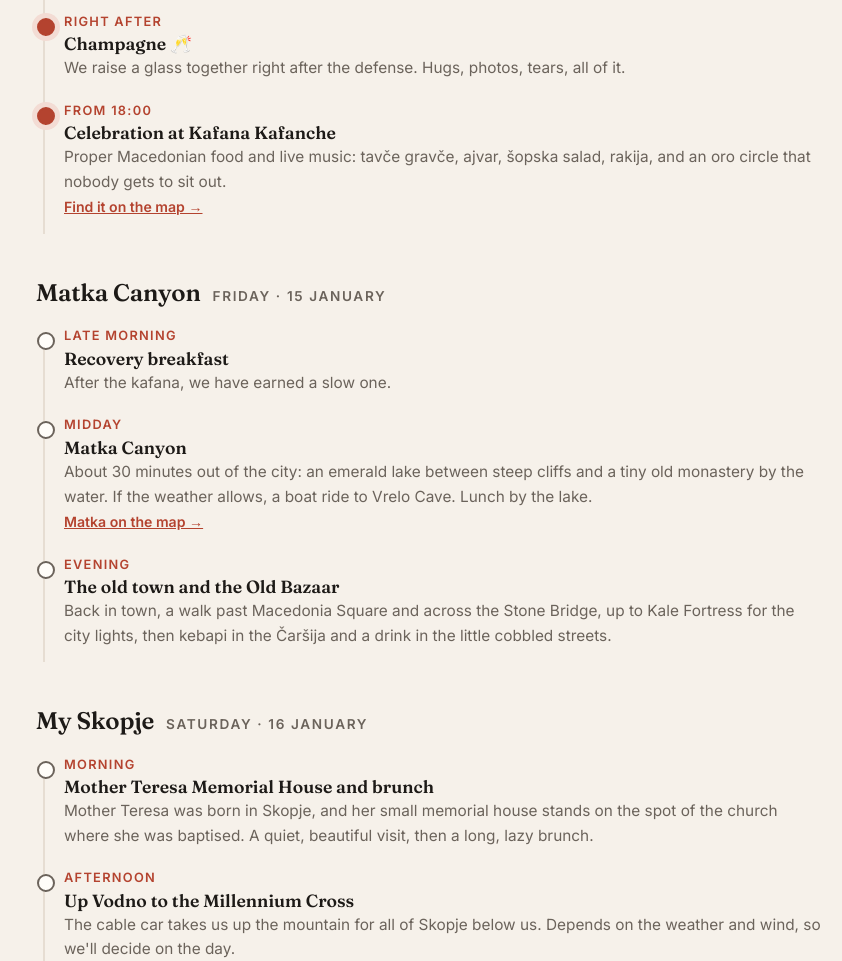
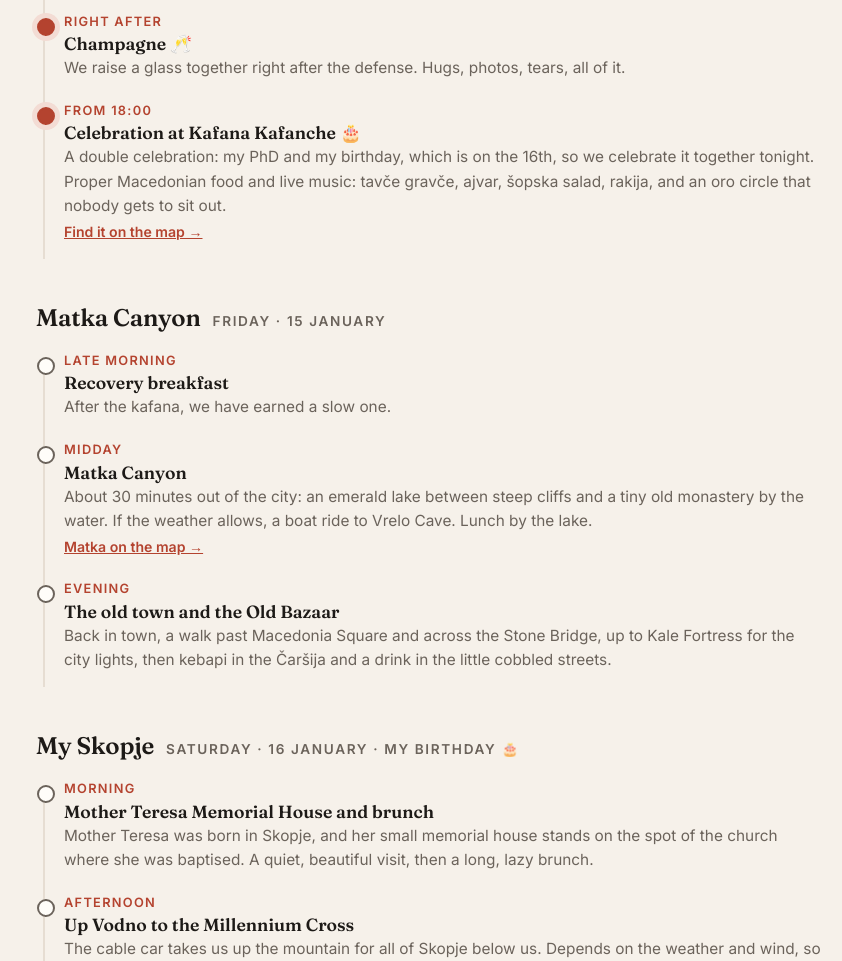
Before and after one commit to dobrevajovana/phd-invitation, a plain HTML site: page index.html in a window 1280 px wide. Shown: the part 2380-3341 px from the top of the page, without its empty margins (210-1052 px from the left). Drawn offline with Linux system fonts and the light colour scheme.

Commit message:
Add birthday celebration
Co-Authored-By: Claude Opus 5.5 <noreply@anthropic.com>

```diff
--- a/index.html
+++ b/index.html
@@ -242,8 +242,8 @@
           </div></li>
         <li class="big"><div class="t">Right after</div><h4>Champagne 🥂</h4>
           <p>We raise a glass together right after the defense. Hugs, photos, tears, all of it.</p></li>
-        <li class="big"><div class="t">From 18:00</div><h4>Celebration at Kafana Kafanche</h4>
-          <p>Proper Macedonian food and live music: tavče gravče, ajvar, šopska salad, rakija, and an oro circle that nobody gets to sit out.</p>
+        <li class="big"><div class="t">From 18:00</div><h4>Celebration at Kafana Kafanche 🎂</h4>
+          <p>A double celebration: my PhD and my birthday, which is on the 16th, so we celebrate it together tonight. Proper Macedonian food and live music: tavče gravče, ajvar, šopska salad, rakija, and an oro circle that nobody gets to sit out.</p>
           <a href="https://www.google.com/maps/search/?api=1&query=Kafanche+Skopje" target="_blank" rel="noopener">Find it on the map →</a></li>
       </ol>
     </div>
@@ -262,7 +262,7 @@
     </div>
 
     <div class="day">
-      <div class="dayhead"><h3>My Skopje</h3><span>Saturday · 16 January</span></div>
+      <div class="dayhead"><h3>My Skopje</h3><span>Saturday · 16 January · my birthday 🎂</span></div>
       <ol class="timeline">
         <li><div class="t">Morning</div><h4>Mother Teresa Memorial House and brunch</h4>
           <p>Mother Teresa was born in Skopje, and her small memorial house stands on the spot of the church where she was baptised. A quiet, beautiful visit, then a long, lazy brunch.</p></li>
@@ -512,7 +512,7 @@
       'DTSTART:20270114T130000Z','DTEND:20270114T150000Z',
       "SUMMARY:Jovana's PhD defense 🎓",
       'LOCATION:Small amphitheatre\\, FINKI campus\\, Skopje',
-      'DESCRIPTION:Defense 14:00 to 16:00\\, then champagne. From 18:00 celebration at Kafana Kafanche.',
+      'DESCRIPTION:Defense 14:00 to 16:00\\, then champagne. From 18:00 PhD and birthday celebration at Kafana Kafanche.',
       'END:VEVENT','END:VCALENDAR'].join('\r\n');
     const a=document.createElement('a');
     a.href=URL.createObjectURL(new Blob([ics],{type:'text/calendar'})); a.download='phd-defense.ics'; a.click();
```
